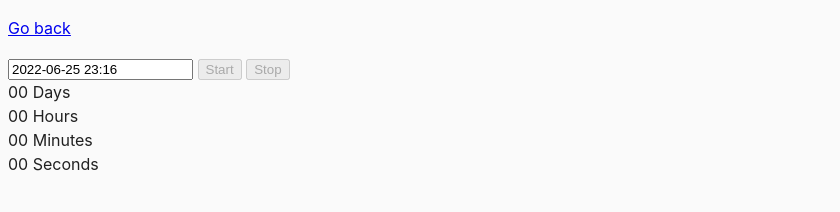
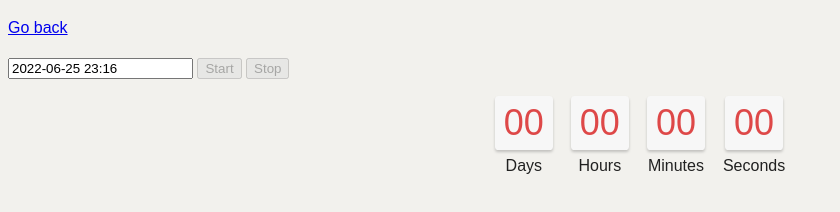
Before and after one commit to Zmei55/goit-js-hw-09v02, a website built with Parcel: page src/02-timer.html in a window 1280 px wide. Shown: the whole page, without its empty margins (0-840 px from the left). Built offline with nearby package versions, Linux system fonts and the light colour scheme.

Commit message:
scss timer

```diff
--- a/src/02-timer.html
+++ b/src/02-timer.html
@@ -12,9 +12,11 @@
   <p><a href="index.html">Go back</a></p>
 
   <!-- <div class="flatpickr"> -->
-  <input type="text" id="datetime-picker" />
-  <button type="button" data-start>Start</button>
-  <button type="button" data-stop>Stop</button>
+  <div class="date-picker">
+    <input type="text" id="datetime-picker" />
+    <button type="button" data-start>Start</button>
+    <button type="button" data-stop>Stop</button>
+  </div>
   <!-- </div> -->
 
   <div class="timer">
--- a/src/js/01-color-switcher.js
+++ b/src/js/01-color-switcher.js
@@ -1,4 +1,4 @@
-import '../css/common.css';
+import '../scss/main.scss';
 
 const refs = {
   startBtn: document.querySelector('[data-start]'),
--- a/src/scss/timer.scss
+++ b/src/scss/timer.scss
@@ -0,0 +1,43 @@
+*,
+*::after,
+*::before {
+  box-sizing: border-box;
+
+}
+
+body {
+  font-family: Arial, Helvetica, sans-serif;
+  background-color: #f2f1ed;
+}
+
+.date-picker {
+  margin-bottom: 1rem;
+}
+
+.timer {
+  display: flex;
+  gap: .5em;
+  justify-content: center;
+
+  font-size: 2.25rem;
+}
+
+.field {
+  display: flex;
+  flex-direction: column;
+  gap: .1em;
+  align-items: center;
+}
+
+.value {
+  color: #de4848;
+  box-shadow: 0 2px 3px 0 rgba(0, 0, 0, .2);
+  border-radius: .1em;
+  line-height: 1;
+  padding: .25em;
+  background-color: #f7f7f7;
+}
+
+.label {
+  font-size: 1rem;
+}
```
